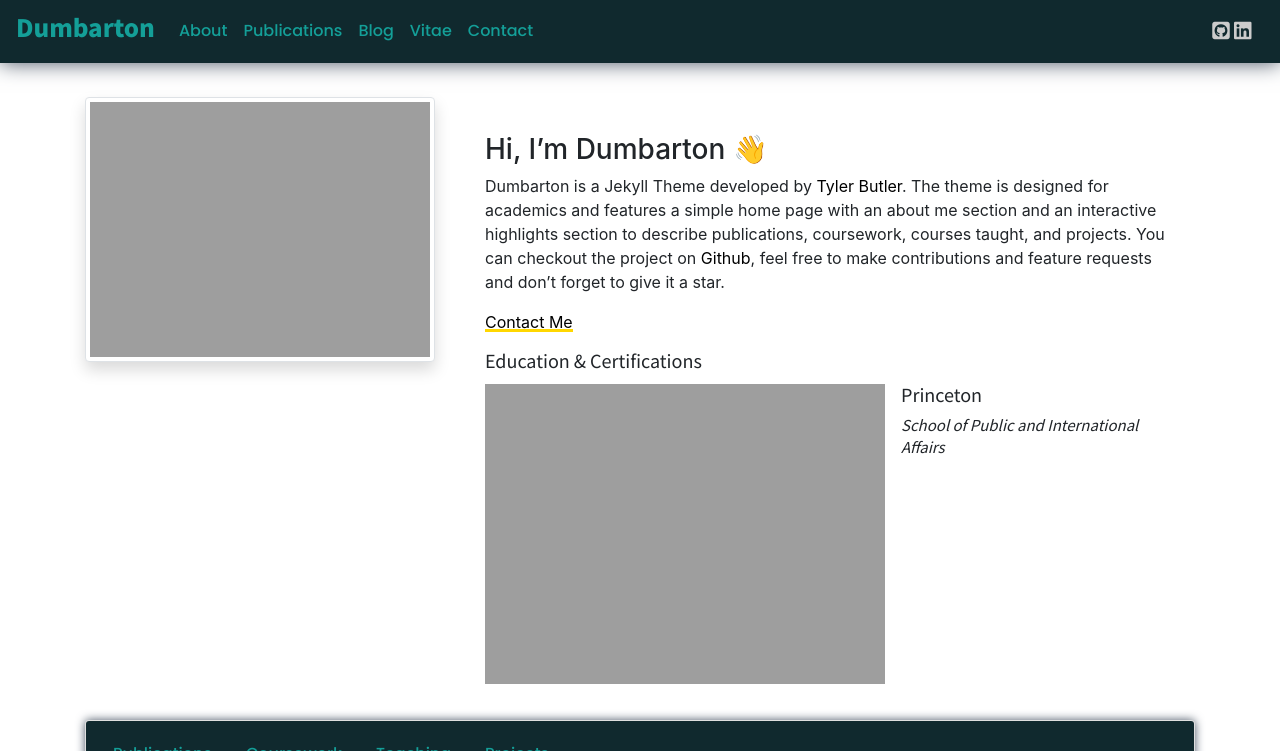
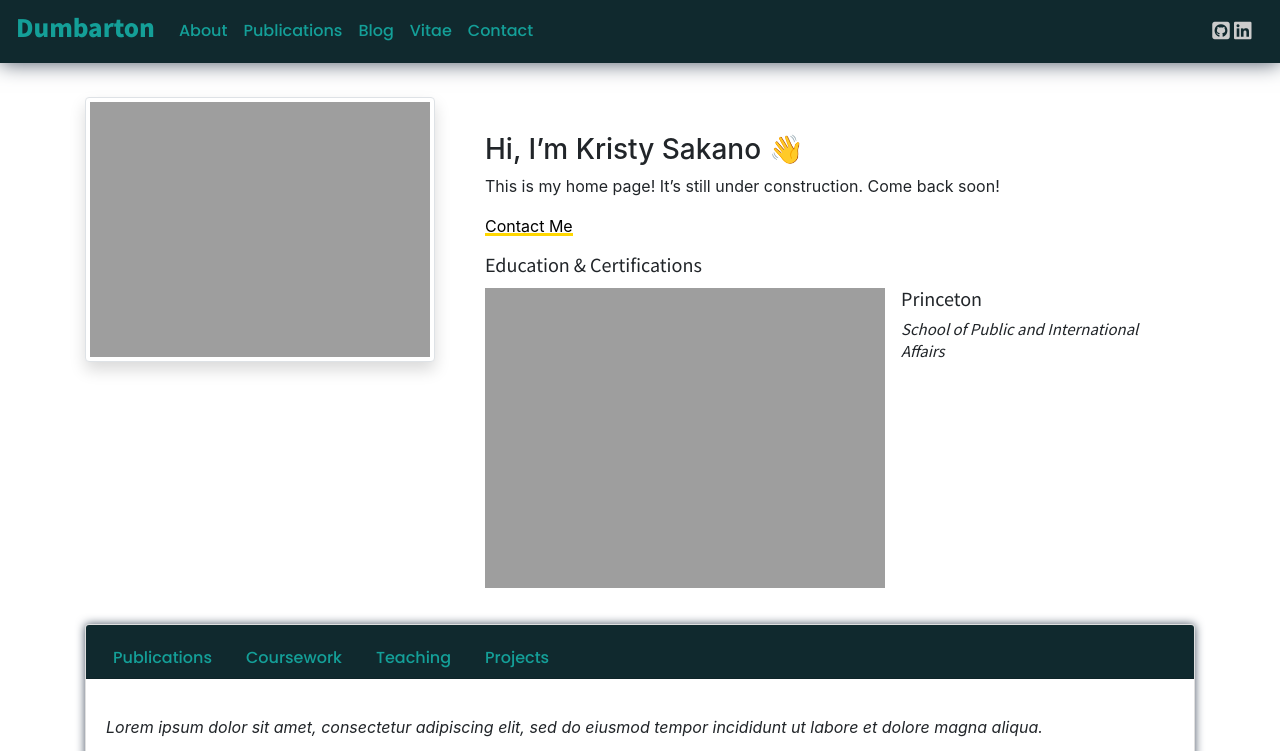
Before and after one commit to kvsakano/kvsakano.github.io, a Jekyll site: the page built from index.md, in a window 1280 px wide, cut to the strip 0-751 px from the top of the page. Built offline with Jekyll 4.4.1, drawn with Linux system fonts in a browser that asks for light colours; nearby versions of some CDN libraries; comment, search, counter and statistics services are not loaded; our own code applies the rules of GitHub Pages for plain Markdown files.

Commit message:
added welcome message

```diff
--- a/index.md
+++ b/index.md
@@ -3,7 +3,8 @@ layout: home
 title:
 date: 2020-11-20
 ---
-### Hi, I'm Dumbarton 👋
-Dumbarton is a Jekyll Theme developed by [Tyler Butler](https://github.com/tcbutler320). The theme is designed for academics and features a simple home page with an about me section and an interactive highlights section to describe publications, coursework, courses taught, and projects. You can checkout the project on [Github](https://github.com/tcbutler320/Jekyll-Theme-Dumbarton), feel free to make contributions and feature requests and don't forget to give it a star.
+### Hi, I'm Kristy Sakano 👋
+
+This is my home page! It's still under construction. Come back soon!
 
 <a href="/contact.html" class="highlighted">Contact Me</a>
```
